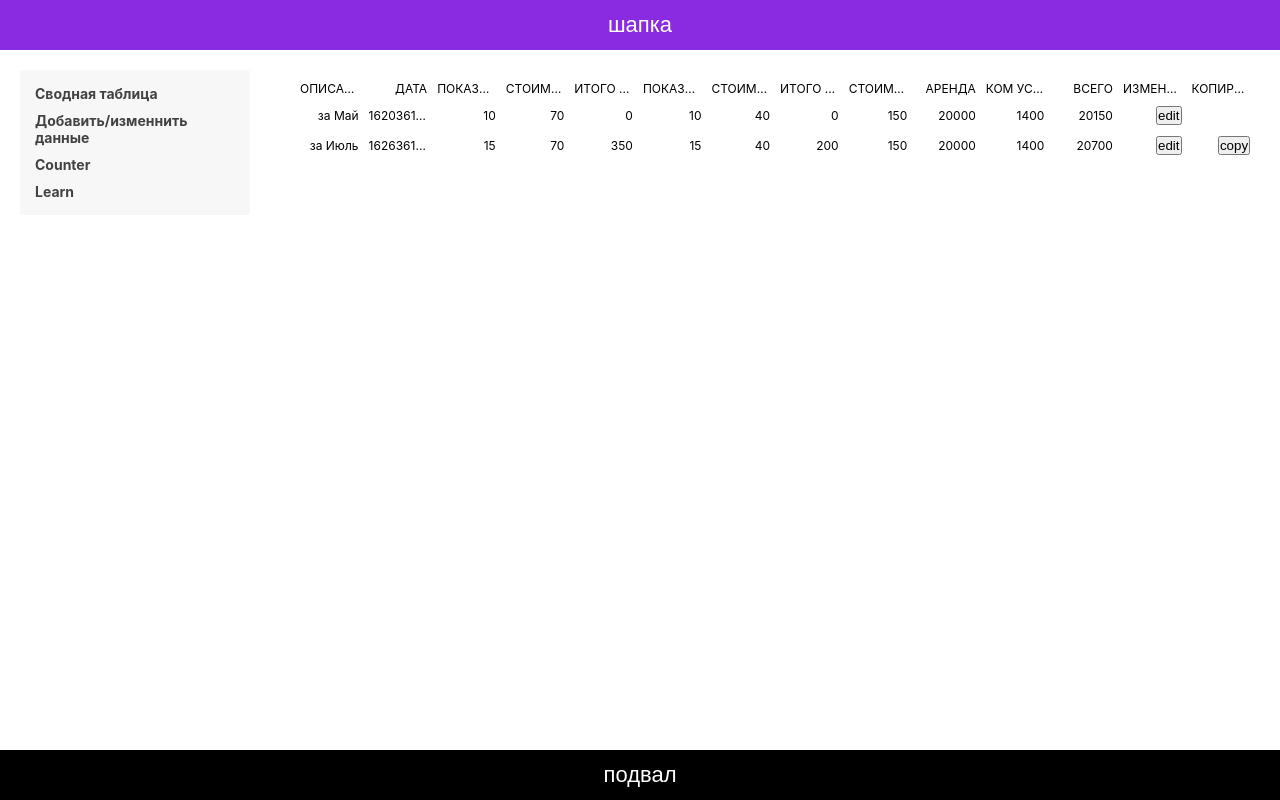
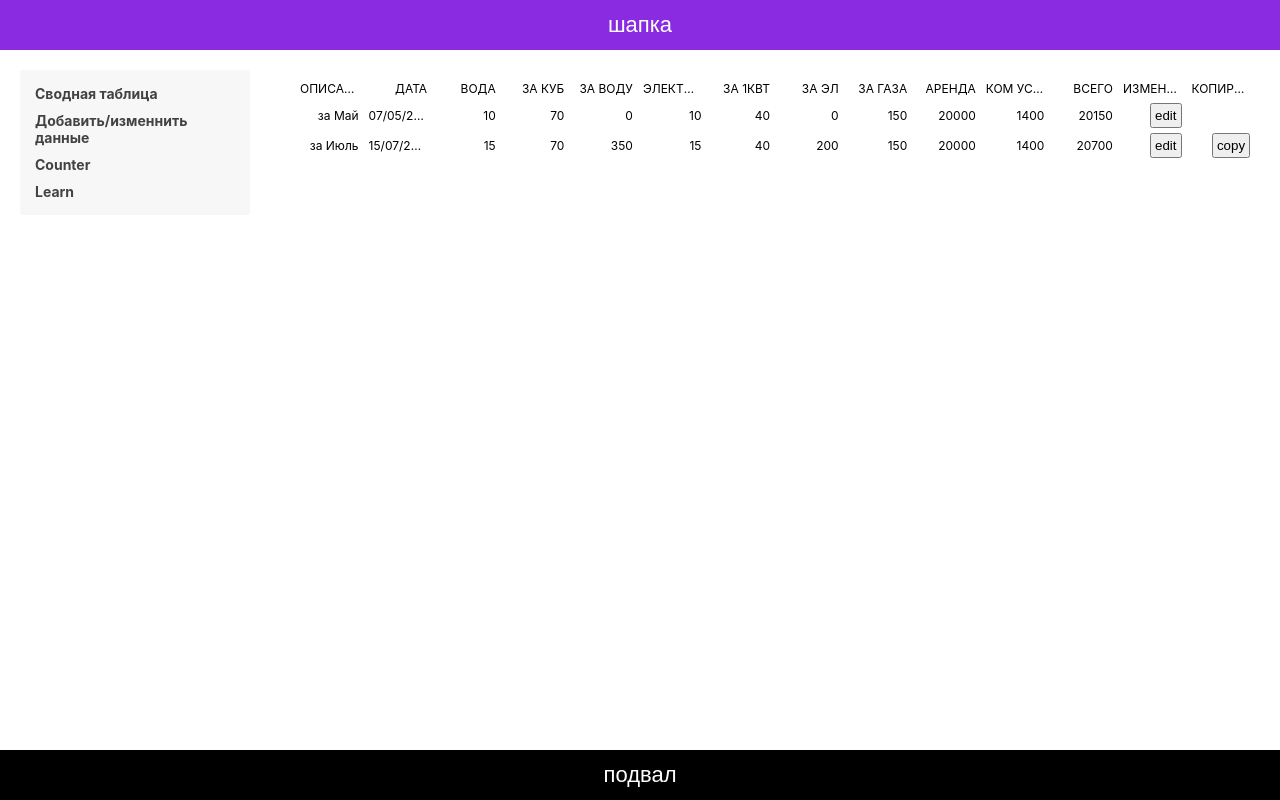
Before and after one commit to bakabk/payment-calculator, a React (Create React App) app: page / in a window 1280 px wide. Built offline with nearby package versions, Linux system fonts and the light colour scheme.

Commit message:
"Причесывание" данных таблицы

```diff
--- a/src/components/Statistic/Statistic.scss
+++ b/src/components/Statistic/Statistic.scss
@@ -17,6 +17,6 @@
   }
 
   &__cell_button {
-
+    padding: 3px;
   }
 }
--- a/src/components/Statistic/Statistic.tsx
+++ b/src/components/Statistic/Statistic.tsx
@@ -17,13 +17,13 @@ interface IPreparedData extends IMetersData {
 const collumnsMap = {
     title: "Описание",
     date: "Дата",
-    waterData: "Показания воды",
-    waterPrice: "Стоимость куба",
-    waterCost: "Итого за воду",
-    electricityData: "Показания электричества",
-    electricityPrice: "Стоимость 1квт",
-    electricityCost: "Итого за эл",
-    gasPrice: "Стоимость газа",
+    waterData: "Вода",
+    waterPrice: "За куб",
+    waterCost: "За воду",
+    electricityData: "Электричество",
+    electricityPrice: "За 1квт",
+    electricityCost: "За эл",
+    gasPrice: "За газа",
     rentPrice: "Аренда",
     serviceRentPrice: "Ком услуги",
     total: "Всего",
@@ -93,6 +93,20 @@ function copyToClipboard(text: string): void {
         });
 }
 
+function prepareDate(timeStamp: number):string {
+    const dateObject = new Date(timeStamp);
+
+    let month: string = `${dateObject.getMonth() + 1}`;
+    if (+month < 10) {month = `0${month}`}
+
+    let date: string = `${dateObject.getDate()}`;
+    if (+date < 10) {date = `0${date}`}
+
+    const year: string = `${dateObject.getFullYear()}`;
+
+    return `${date}/${month}/${year}`;
+}
+
 const Statistic: React.FC = () => {
     const metersData = useAppSelector(allRentData);
     const history = useHistory();
@@ -150,9 +164,11 @@ const Statistic: React.FC = () => {
 
     const handleCellRenderer = (cellRenderProps: any): any => {
         switch (cellRenderProps.dataKey) {
+            case 'date':
+                return prepareDate(+cellRenderProps.rowData.date);
             case 'edit':
                 return <button
-                    className=''
+                    className='statistic-table__cell_button'
                     data-id={cellRenderProps.rowData.date}
                     onClick={handleEditRow}
                 >
@@ -160,7 +176,7 @@ const Statistic: React.FC = () => {
                 </button>
             case 'copy':
                 return cellRenderProps.rowIndex ? <button
-                    className='.statistic-table__cell_button'
+                    className='statistic-table__cell_button'
                     data-index={cellRenderProps.rowIndex}
                     onClick={handleCopyData}
                 >
```
